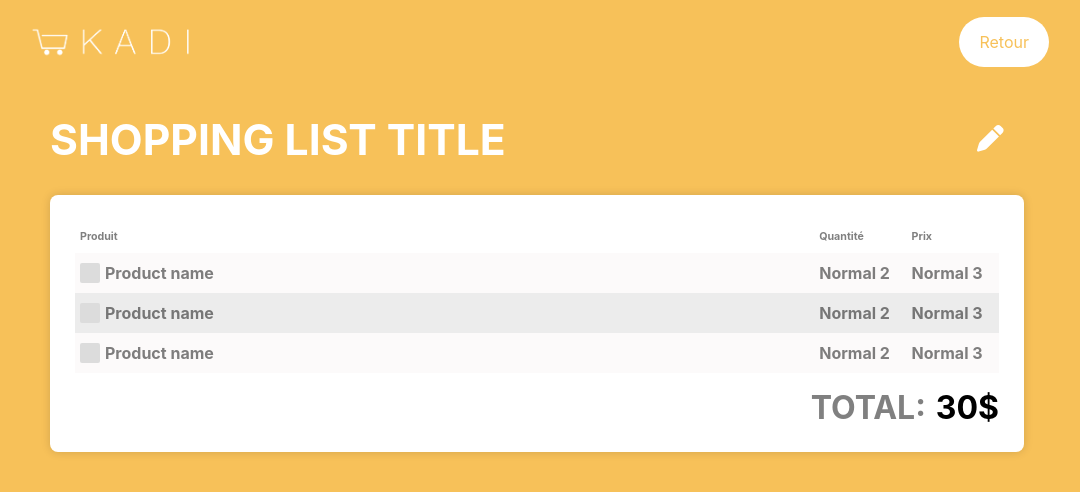
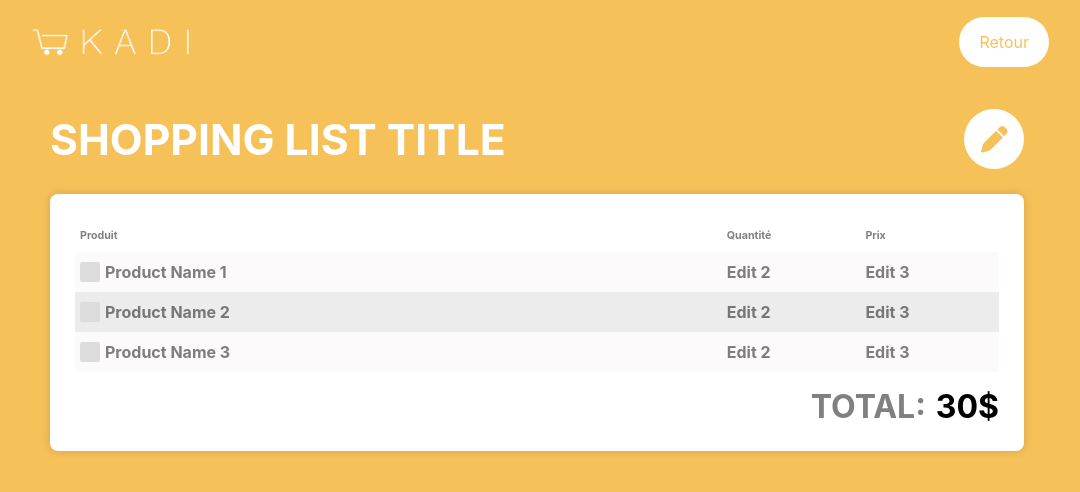
Before and after one commit to bngo42/KADI, a React (Create React App) app: page /list in a window 1280 px wide. Shown: the top 492 px of the page, without its empty margins (103-1183 px from the left). Built offline with nearby package versions, Linux system fonts and the light colour scheme.

Commit message:
Add delete button on row

```diff
--- a/package.json
+++ b/package.json
@@ -3,13 +3,18 @@
   "version": "0.1.0",
   "private": true,
   "dependencies": {
+    "@fortawesome/fontawesome-svg-core": "^6.1.2",
+    "@fortawesome/free-solid-svg-icons": "^6.1.2",
+    "@fortawesome/react-fontawesome": "^0.2.0",
     "@testing-library/jest-dom": "^5.16.5",
     "@testing-library/react": "^13.3.0",
     "@testing-library/user-event": "^13.5.0",
     "react": "^18.2.0",
     "react-dom": "^18.2.0",
+    "react-router-dom": "^6.3.0",
     "react-scripts": "5.0.1",
     "sass": "^1.54.4",
+    "typescript": "^4.7.4",
     "web-vitals": "^2.1.4"
   },
   "scripts": {
--- a/src/components/shopping-list-row/shopping-list-row.scss
+++ b/src/components/shopping-list-row/shopping-list-row.scss
@@ -1,8 +1,31 @@
 .shopping-list-row {
   color: rgba(0, 0, 0, 0.5);
   font-weight: bold;
+  width: 100%;
+  user-select: none;
 
   td {
     padding: 10px 5px;
   }
+
+  .delete-btn {
+    color: #F77F59;
+    width: 20px;
+    height: 20px;
+    cursor: pointer;
+
+    &:hover {
+      opacity: 0.5;
+    }
+  }
+
+  .product-name {
+    height: 100%;
+    display: flex;
+    align-items: center;
+
+    .product-label {
+      margin-left: 5px;
+    }
+  }
 }
--- a/src/components/shopping-list-row/shopping-list-row.tsx
+++ b/src/components/shopping-list-row/shopping-list-row.tsx
@@ -1,4 +1,7 @@
 import {useContext, useState} from "react";
+
+import {FontAwesomeIcon} from '@fortawesome/react-fontawesome';
+import {faXmark} from '@fortawesome/free-solid-svg-icons';
 
 import Checkbox from "components/checkbox/checkbox";
 import {CurrentViewMode} from "components/shopping-list/shopping-list";
@@ -6,27 +9,35 @@ import {ViewMode} from "models/view.model";
 
 import './shopping-list-row.scss';
 
-const ShoppingListRow = () => {
+interface ShoppingListRowConfig {
+  onDelete: () => void
+  data: { id: string }
+}
+
+const ShoppingListRow = (props: ShoppingListRowConfig) => {
   const Current = useContext(CurrentViewMode);
   const [isChecked, setIsChecked] = useState(false);
   const handleChange = () => setIsChecked(isChecked);
 
+  const productName = 'Product Name';
+
   return <tr className="shopping-list-row">
     {
-      Current === ViewMode.Edit ? <>
-        <td width="80%" height="100%">
-          <Checkbox label={'Product name'} value={isChecked} onValueChange={handleChange}/>
-        </td>
-        <td width="10%" height="100%">Edit 2</td>
-        <td width="10%" height="100%">Edit 3</td>
+      Current === ViewMode.Default ? <>
+        <td><Checkbox label={productName + ' ' + props.data.id} value={isChecked} onValueChange={handleChange}/></td>
+        <td>Edit 2</td>
+        <td>Edit 3</td>
       </>
       :
       <>
-        <td width="80%" height="100%">
-          <Checkbox label={'Product name'} value={isChecked} onValueChange={handleChange}/>
+        <td>
+          <div className="product-name">
+            <FontAwesomeIcon icon={ faXmark } className="delete-btn" onClick={ props.onDelete }/>
+            <span className="product-label">{productName + ' ' + props.data.id}</span>
+          </div>
         </td>
-        <td width="10%" height="100%">Normal 2</td>
-        <td width="10%" height="100%">Normal 3</td>
+        <td>Normal 2</td>
+        <td>Normal 3</td>
       </>
     }
   </tr>
--- a/src/components/shopping-list/shopping-list.scss
+++ b/src/components/shopping-list/shopping-list.scss
@@ -14,6 +14,11 @@
 
     .btn {
       font-size: 20pt;
+      width: 60px;
+      height: 60px;
+      display: flex;
+      justify-content: center;
+      align-items: center;
     }
   }
 
--- a/src/components/shopping-list/shopping-list.tsx
+++ b/src/components/shopping-list/shopping-list.tsx
@@ -12,7 +12,7 @@ import './shopping-list.scss';
 export const CurrentViewMode = createContext(ViewMode.Edit);
 
 const ShoppingList = () => {
-  const [ listData, setListData ] = useState([1,2,3]);
+  const [ listData, setListData ] = useState([{id: '1'},{id: '2'},{id: '3'}]);
   const [ listMode, setListMode ] = useState(ViewMode.Default);
   const location = useLocation();
 
@@ -25,7 +25,16 @@ const ShoppingList = () => {
   }, [location]);
 
   const addItem = () => {
-    setListData(prevState => [...prevState, 1]);
+    setListData(prevState => [...prevState, { id: '1'}]);
+  };
+
+  const deleteItem = (id: string) => {
+    const tempList = listData.filter(item => item.id !== id);
+    setListData(tempList);
+  };
+
+  const toggleMode = () => {
+    setListMode(listMode === ViewMode.Default ? ViewMode.Edit : ViewMode.Default);
   }
 
   return <div className="shopping-list-layout">
@@ -33,8 +42,8 @@ const ShoppingList = () => {
       <div className="shopping-list-header">
         <span className="list-title">Shopping list Title</span>
 
-        <button className="btn transparent">
-          <FontAwesomeIcon icon={ faPen } />
+        <button className="btn" onClick={ toggleMode }>
+          <FontAwesomeIcon icon={ listMode === ViewMode.Default ? faPen : faFloppyDisk } />
         </button>
       </div>
 
@@ -42,17 +51,17 @@ const ShoppingList = () => {
         <table>
           <thead>
             <tr>
-              <th>Produit</th>
-              <th>Quantité</th>
-              <th>Prix</th>
+              <th style={{ width: '70%' }}>Produit</th>
+              <th style={{ width: '15%' }}>Quantité</th>
+              <th style={{ width: '15%' }}>Prix</th>
             </tr>
           </thead>
 
           <tbody>
             {
-              listData?.length && listData.map((data, index) => {
-                return <ShoppingListRow key={ index } />
-              })
+              listData?.length ? listData.map((data, index) => {
+                return <ShoppingListRow key={ index } data={ data } onDelete={ () => deleteItem(data.id) } />
+              }) : null
             }
           </tbody>
         </table>
```
Also changed, not shown: 1 other file (tests, documents, lock files or other folders).
